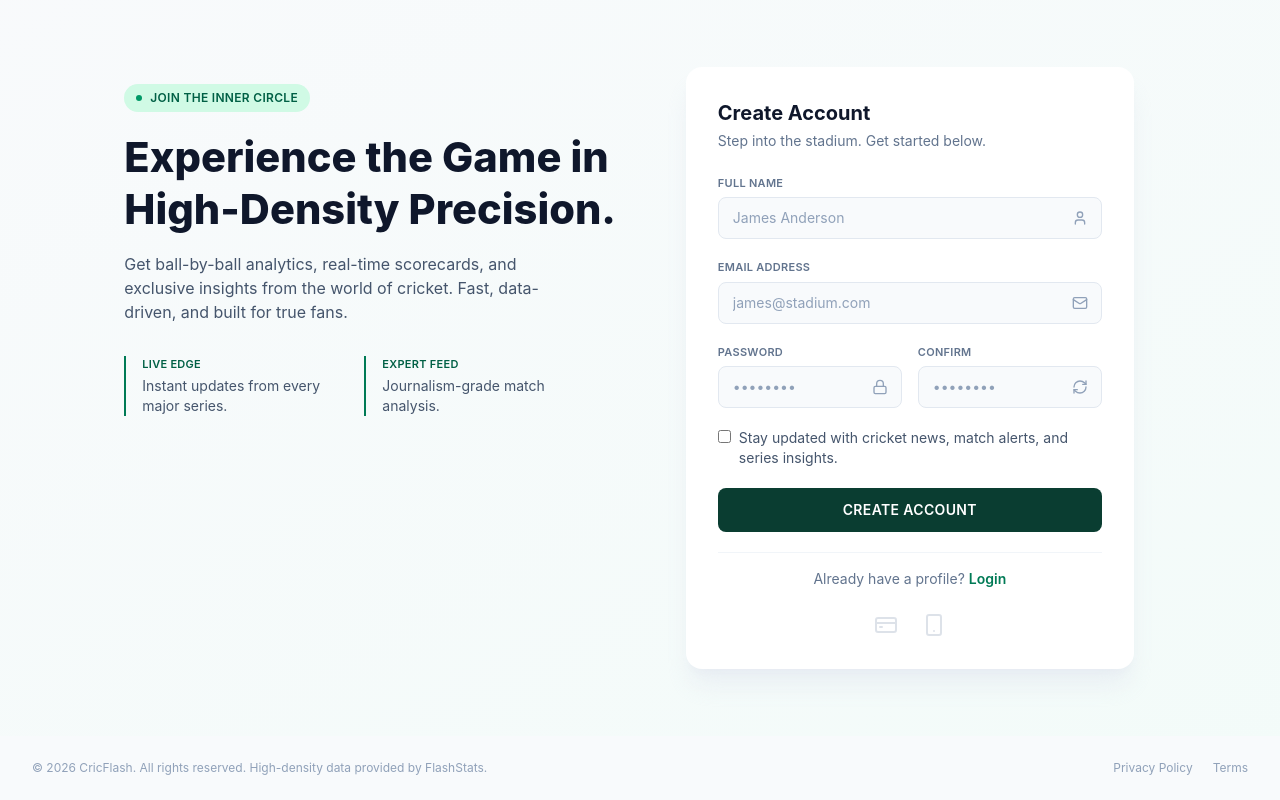
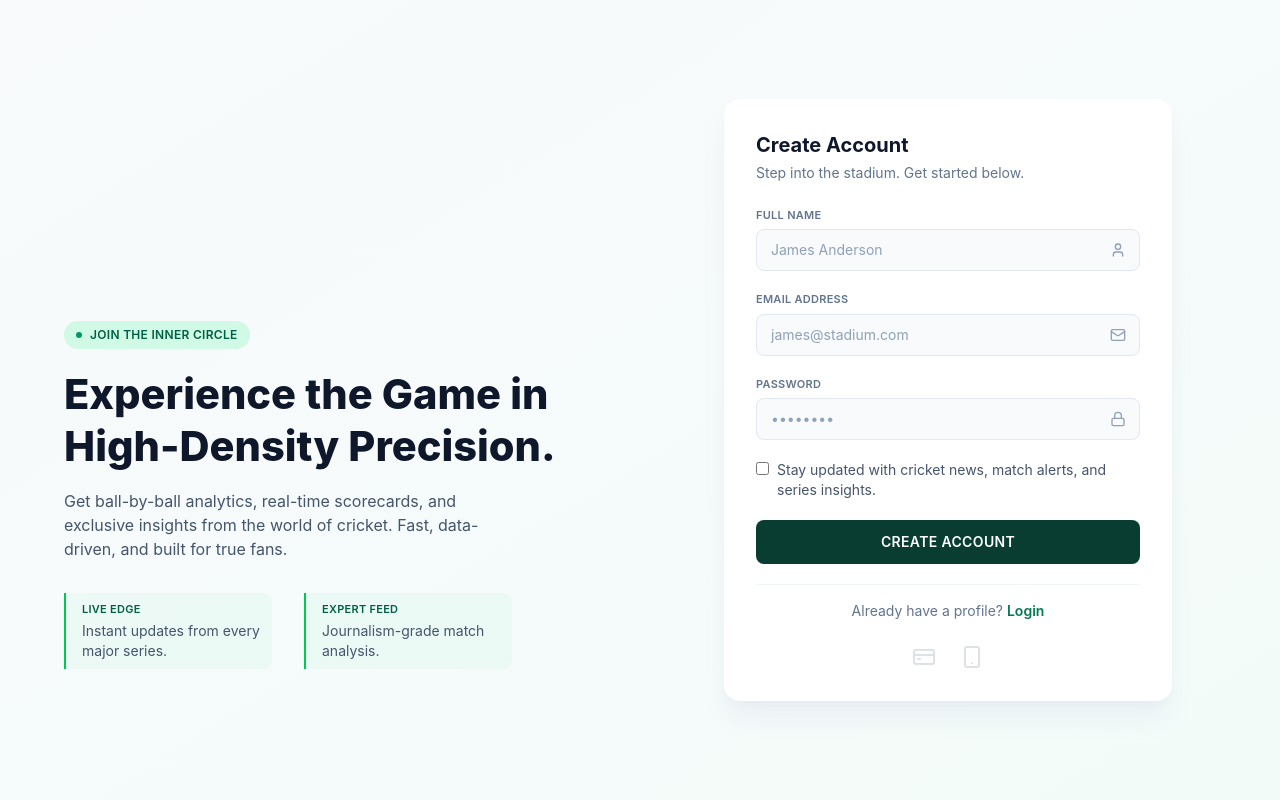
Before and after one commit to abhiii1120/cricbuzz_frontend, a React (Vite) app: page / in a window 1280 px wide. Built offline with nearby package versions, Linux system fonts and the light colour scheme.

Commit message:
added reusable components in leftcomponent like chip and card

```diff
--- /dev/null
+++ b/src/components/Chip.jsx
@@ -0,0 +1,12 @@
+import React from "react";
+
+const Chip = ({text}) => {
+  return (
+    <span className="inline-flex items-center justify-center gap-2 bg-emerald-100 text-emerald-800 text-xs font-semibold tracking-wide px-3 py-1.5 rounded-full">
+      <span className="w-1.5 h-1.5 rounded-full bg-emerald-600" />
+      {text}
+    </span>
+  );
+};
+
+export default Chip;
--- /dev/null
+++ b/src/features/auth/ui/common/Card.jsx
@@ -0,0 +1,14 @@
+import React from "react";
+
+const Card = ({mainText,subText}) => {
+  return (
+    <div className="border-l-2 border-green-500 pl-4 bg-green-400/4 p-2 rounded-r-lg ">
+      <p className="text-[11px] font-semibold tracking-wide text-emerald-800">
+        {mainText}
+      </p>
+      <p className="text-sm text-slate-600 mt-1">{subText}</p>
+    </div>
+  );
+};
+
+export default Card;
--- /dev/null
+++ b/src/features/auth/ui/common/LeftComponent.jsx
@@ -0,0 +1,27 @@
+import Chip from "@/components/Chip";
+import React from "react";
+import Card from "./Card";
+
+const LeftComponent = ({ mainText, subText, cardArr }) => {
+  return (
+    <div className="flex-1 w-fit">
+      <Chip text={"JOIN THE INNER CIRCLE"} />
+
+      <h1 className="mt-5 text-4xl md:text-[2.6rem] leading-tight font-extrabold text-slate-900">
+        {mainText}
+      </h1>
+
+      <p className="mt-4 text-slate-600 max-w-md">{subText}</p>
+
+      <div className="mt-8 grid grid-cols-2 gap-8 max-w-md">
+        {cardArr.map((item, idx) => {
+          return (
+            <Card mainText={item?.mainText} subText={item?.subText}/>
+          );
+        })}
+      </div>
+    </div>
+  );
+};
+
+export default LeftComponent;
--- a/src/features/auth/ui/pages/Register.jsx
+++ b/src/features/auth/ui/pages/Register.jsx
@@ -1,72 +1,46 @@
 import { useState } from "react";
-import { User, Mail, Lock, RefreshCw, CreditCard, Smartphone } from "lucide-react";
+import {
+  User,
+  Mail,
+  Lock,
+  RefreshCw,
+  CreditCard,
+  Smartphone,
+} from "lucide-react";
 import { useAuth } from "../../hooks/useAuth";
+import LeftComponent from "../common/LeftComponent";
 
 export default function Register() {
   const [showPassword, setShowPassword] = useState(false);
-  const [form, setForm] = useState({
-    name: "",
-    email: "",
-    password: "",
-    confirm: "",
-    updates: false,
-  });
 
-  const handleChange = (field) => (e) => {
-    const value = field === "updates" ? e.target.checked : e.target.value;
-    setForm((prev) => ({ ...prev, [field]: value }));
+  const { errors, handleSubmit, onRegisterSubmit, register } = useAuth();
+
+  let leftComponentData = {
+    mainText: "Experience the Game in High-Density Precision.",
+    subText:
+      "Get ball-by-ball analytics, real-time scorecards, and exclusive insights from the world of cricket. Fast, data-driven, and built for true fans.",
+    cardArr: [
+      {
+        mainText: "LIVE EDGE",
+        subText: "Instant updates from every major series.",
+      },
+      { mainText: "EXPERT FEED", subText: "Journalism-grade match analysis." },
+    ],
   };
-
-
-
-  const {errors,handleSubmit,onRegisterSubmit,register} = useAuth();
 
   return (
     <div className="min-h-screen flex flex-col bg-slate-50">
-
-
       {/* Main content */}
-      <main className="flex-1 justify-center items-center flex bg-gradient-to-br from-slate-50 to-emerald-50/40 px-6 md:px-16 py-16">
-        <div className="max-w-6xl mx-auto grid md:grid-cols-2 gap-12 items-start">
+      <main className="flex-1 justify-center items-center flex bg-linear-to-br from-slate-50 to-emerald-50/40 px-6 ">
+        <div className="max-w-6xl mx-auto grid md:grid-cols-2 gap-20 items-start">
           {/* Left copy */}
-          <div className="pt-4">
-            <span className="inline-flex items-center justify-center gap-2 bg-emerald-100 text-emerald-800 text-xs font-semibold tracking-wide px-3 py-1.5 rounded-full">
-              <span className="w-1.5 h-1.5 rounded-full bg-emerald-600" />
-              JOIN THE INNER CIRCLE
-            </span>
-
-            <h1 className="mt-5 text-4xl md:text-[2.6rem] leading-tight font-extrabold text-slate-900">
-              Experience the Game in
-              <br />
-              High-Density Precision.
-            </h1>
-
-            <p className="mt-4 text-slate-600 max-w-md">
-              Get ball-by-ball analytics, real-time scorecards, and exclusive
-              insights from the world of cricket. Fast, data-driven, and
-              built for true fans.
-            </p>
-
-            <div className="mt-8 grid grid-cols-2 gap-8 max-w-md">
-              <div className="border-l-2 border-emerald-700 pl-4">
-                <p className="text-[11px] font-semibold tracking-wide text-emerald-800">
-                  LIVE EDGE
-                </p>
-                <p className="text-sm text-slate-600 mt-1">
-                  Instant updates from every major series.
-                </p>
+          <div className="md:flex items-end justify-center h-full w-full pb-8 hidden">
+            <LeftComponent
+              mainText={leftComponentData.mainText}
+              subText={leftComponentData.subText}
+              cardArr={leftComponentData.cardArr}
+            />
           </div>
-              <div className="border-l-2 border-emerald-700 pl-4">
-                <p className="text-[11px] font-semibold tracking-wide text-emerald-800">
-                  EXPERT FEED
-                </p>
-                <p className="text-sm text-slate-600 mt-1">
-                  Journalism-grade match analysis.
-                </p>
-              </div>
-            </div>
-          </div>
-
           {/* Signup form card */}
           <div className="bg-white rounded-2xl shadow-xl shadow-slate-200/60 p-8 w-full max-w-md mx-auto">
             <h2 className="text-xl font-bold text-slate-900">Create Account</h2>
@@ -74,7 +48,10 @@ export default function Register() {
               Step into the stadium. Get started below.
             </p>
 
-            <form onSubmit={handleSubmit(onRegisterSubmit)} className="mt-6 space-y-5">
+            <form
+              onSubmit={handleSubmit(onRegisterSubmit)}
+              className="mt-6 space-y-5"
+            >
               <div>
                 <label className="block text-[11px] font-semibold tracking-wide text-slate-500 mb-1.5">
                   FULL NAME
@@ -107,7 +84,6 @@ export default function Register() {
                 </div>
               </div>
 
-              <div className="grid grid-cols-2 gap-4">
               <div>
                 <label className="block text-[11px] font-semibold tracking-wide text-slate-500 mb-1.5">
                   PASSWORD
@@ -124,38 +100,8 @@ export default function Register() {
                 </div>
               </div>
 
-                <div>
-                  <label className="block text-[11px] font-semibold tracking-wide text-slate-500 mb-1.5">
-                    CONFIRM
-                  </label>
-                  <div className="relative">
-                    <input
-                      type={showPassword ? "text" : "password"}
-                      placeholder="••••••••"
-                      value={form.confirm}
-                      onChange={handleChange("confirm")}
-                      className="w-full rounded-lg border border-slate-200 bg-slate-50 px-3.5 py-2.5 text-sm text-slate-800 placeholder-slate-400 outline-none focus:ring-2 focus:ring-emerald-500 focus:border-emerald-500 transition"
-                      required
-                    />
-                    <button
-                      type="button"
-                      onClick={() => setShowPassword((s) => !s)}
-                      className="absolute right-3.5 top-1/2 -translate-y-1/2"
-                      aria-label="Toggle password visibility"
-                    >
-                      <RefreshCw className="w-4 h-4 text-slate-400" />
-                    </button>
-                  </div>
-                </div>
-              </div>
-
               <label className="flex items-start gap-2 text-sm text-slate-600">
-                <input
-                  type="checkbox"
-                  checked={form.updates}
-                  onChange={handleChange("updates")}
-                  className="mt-0.5 accent-emerald-700"
-                />
+                <input type="checkbox" className="mt-0.5 accent-emerald-700" />
                 Stay updated with cricket news, match alerts, and series
                 insights.
               </label>
@@ -170,7 +116,10 @@ export default function Register() {
 
             <div className="mt-5 border-t border-slate-100 pt-4 text-center text-sm text-slate-500">
               Already have a profile?{" "}
-              <a href="/login" className="text-emerald-700 font-semibold hover:underline">
+              <a
+                href="/login"
+                className="text-emerald-700 font-semibold hover:underline"
+              >
                 Login
               </a>
             </div>
@@ -183,21 +132,6 @@ export default function Register() {
         </div>
       </main>
 
-      {/* Footer */}
-      <footer className=" px-8 py-6 flex flex-col md:flex-row items-center justify-between gap-3 text-xs text-slate-400">
-        <span>
-          © 2026 CricFlash. All rights reserved. High-density data provided
-          by FlashStats.
-        </span>
-        <div className="flex gap-5">
-          <a href="#" className="hover:text-white transition">
-            Privacy Policy
-          </a>
-          <a href="#" className="hover:text-white transition">
-            Terms
-          </a>
-        </div>
-      </footer>
     </div>
   );
 }
```
Lines whose indentation alone changed are shown as unchanged.
